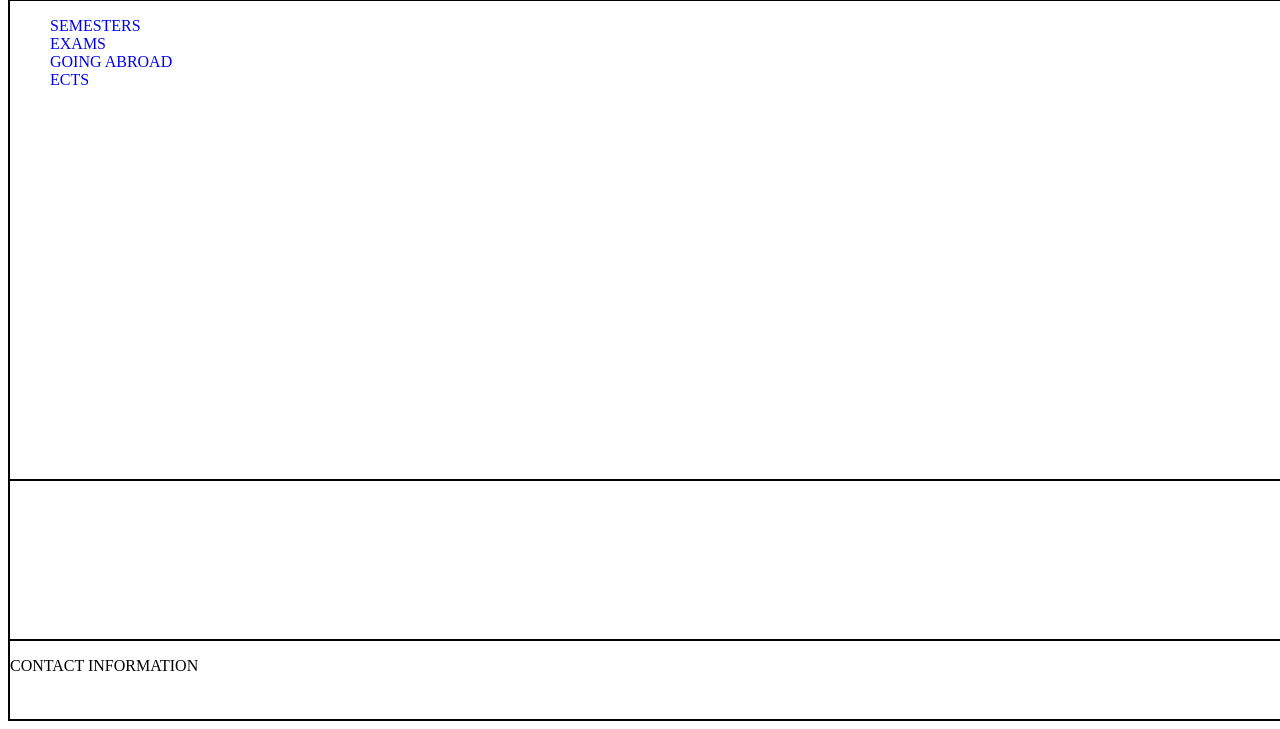
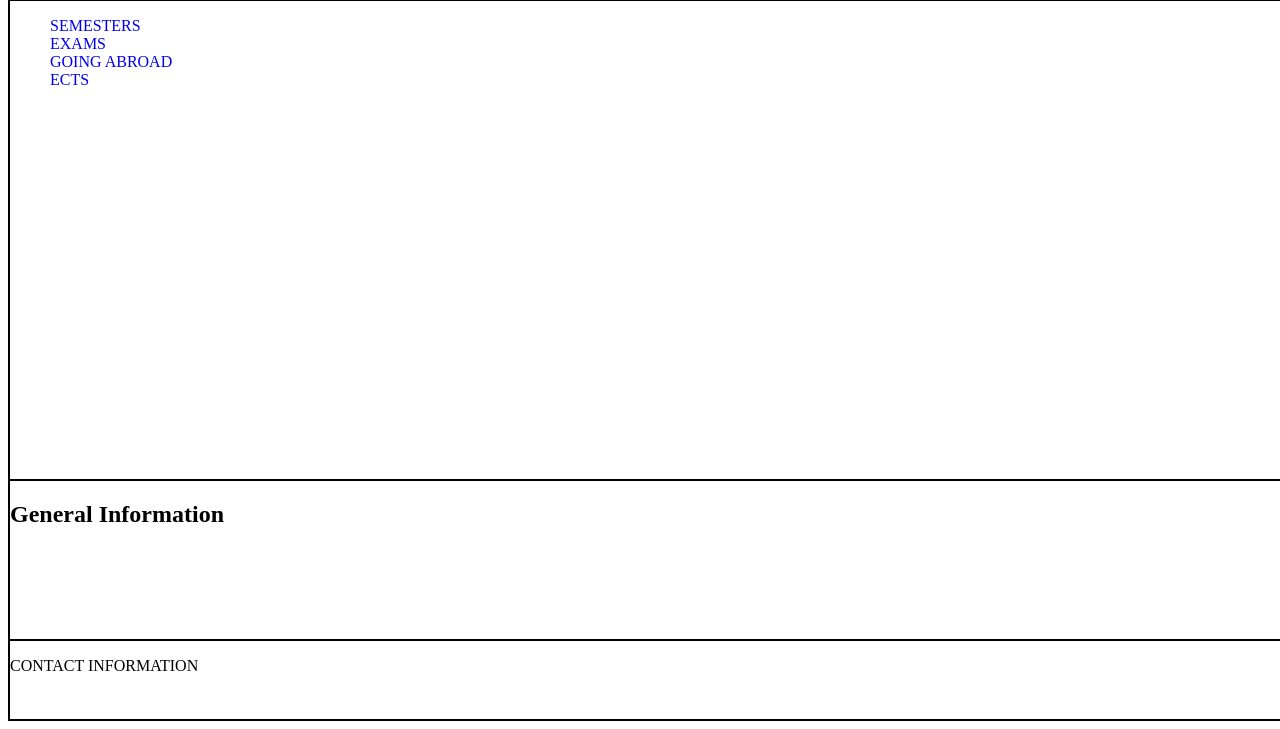
Before and after one commit to Tbjorkman/pimp_your_curriculum, a plain HTML site: page index.html in a window 1280 px wide. Shown: the part 91-820 px from the top of the page. Drawn offline with Linux system fonts and the light colour scheme.

Commit message:
Here is the first part of the wire frame, i'm working on the menu

```diff
--- a/index.html
+++ b/index.html
@@ -38,7 +38,7 @@
             </nav>
         </aside>
         <section>
-
+            <h2> General Information</h2>
         </section>
 
         <footer>
```
